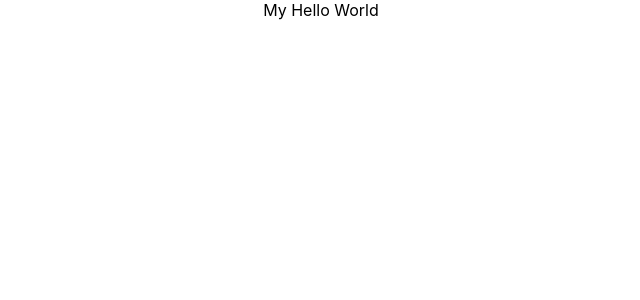
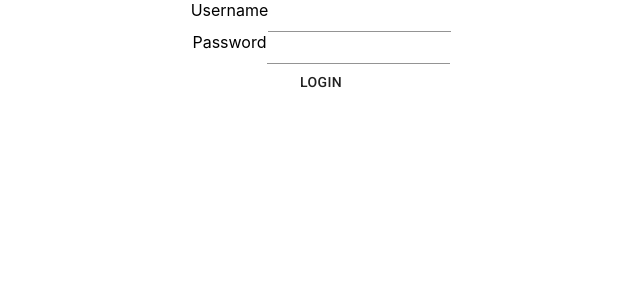
Before and after one commit to jdbbdj/JavaReact-client, a React (Create React App) app: page / in a window 1280 px wide. Shown: the top 300 px of the page, without its empty margins (319-959 px from the left). Built offline with nearby package versions, Linux system fonts and the light colour scheme.

Commit message:
ReactTodo Update Login

```diff
--- a/package.json
+++ b/package.json
@@ -3,6 +3,8 @@
   "version": "0.1.0",
   "private": true,
   "dependencies": {
+    "@material-ui/core": "^4.12.3",
+    "@material-ui/icons": "^4.11.2",
     "@testing-library/jest-dom": "^5.16.2",
     "@testing-library/react": "^12.1.3",
     "@testing-library/user-event": "^13.5.0",
--- a/public/index.html
+++ b/public/index.html
@@ -24,6 +24,14 @@
       work correctly both with client-side routing and a non-root public URL.
       Learn how to configure a non-root public URL by running `npm run build`.
     -->
+    <link
+      rel="stylesheet"
+      href="https://fonts.googleapis.com/css?family=Roboto:300,400,500,700&display=swap"
+    />
+    <link
+      rel="stylesheet"
+      href="https://fonts.googleapis.com/icon?family=Material+Icons"
+    />
     <title>ReactJava Todo</title>
   </head>
   <body>
--- a/src/App.js
+++ b/src/App.js
@@ -1,8 +1,12 @@
-import logo from "./logo.svg";
+import React from "react";
+import Home from "./pages/Home";
 import "./App.css";
-
 function App() {
-  return <div className="App">My Hello World</div>;
+  return (
+    <div className="App">
+      <Home />
+    </div>
+  );
 }
 
 export default App;
--- /dev/null
+++ b/src/components/LoginComponents/LoginComponents.css
@@ -0,0 +1,2 @@
+.loginCont {
+}
--- /dev/null
+++ b/src/components/LoginComponents/index.jsx
@@ -0,0 +1,25 @@
+import React from "react";
+import { Container, TextField, Button } from "@material-ui/core";
+import "./LoginComponents.css";
+
+const LoginComponents = () => {
+  return (
+    <Container className="loginCont">
+      <form className="loginForm">
+        <div>
+          <label>Username</label>
+          <TextField type="text" name="username" />
+        </div>
+        <div>
+          <label>Password</label>
+          <TextField type="password" name="passowrd" />
+        </div>
+        <div>
+          <Button>Login</Button>
+        </div>
+      </form>
+    </Container>
+  );
+};
+
+export default LoginComponents;
--- /dev/null
+++ b/src/pages/Home.jsx
@@ -0,0 +1,11 @@
+import React from "react";
+import LoginComponents from "../components/LoginComponents";
+const Home = () => {
+  return (
+    <div>
+      <LoginComponents />
+    </div>
+  );
+};
+
+export default Home;
```
Also changed, not shown: 1 other file (tests, documents, lock files or other folders).
